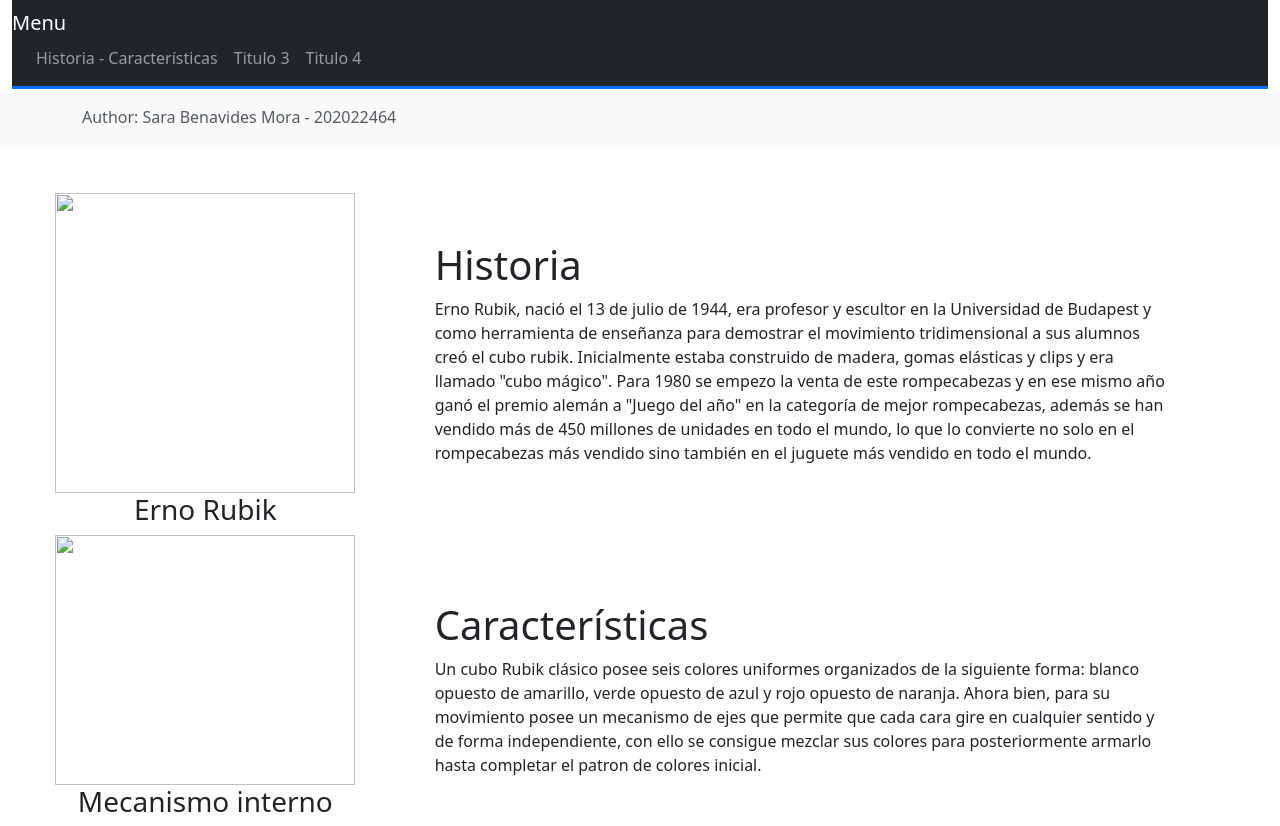
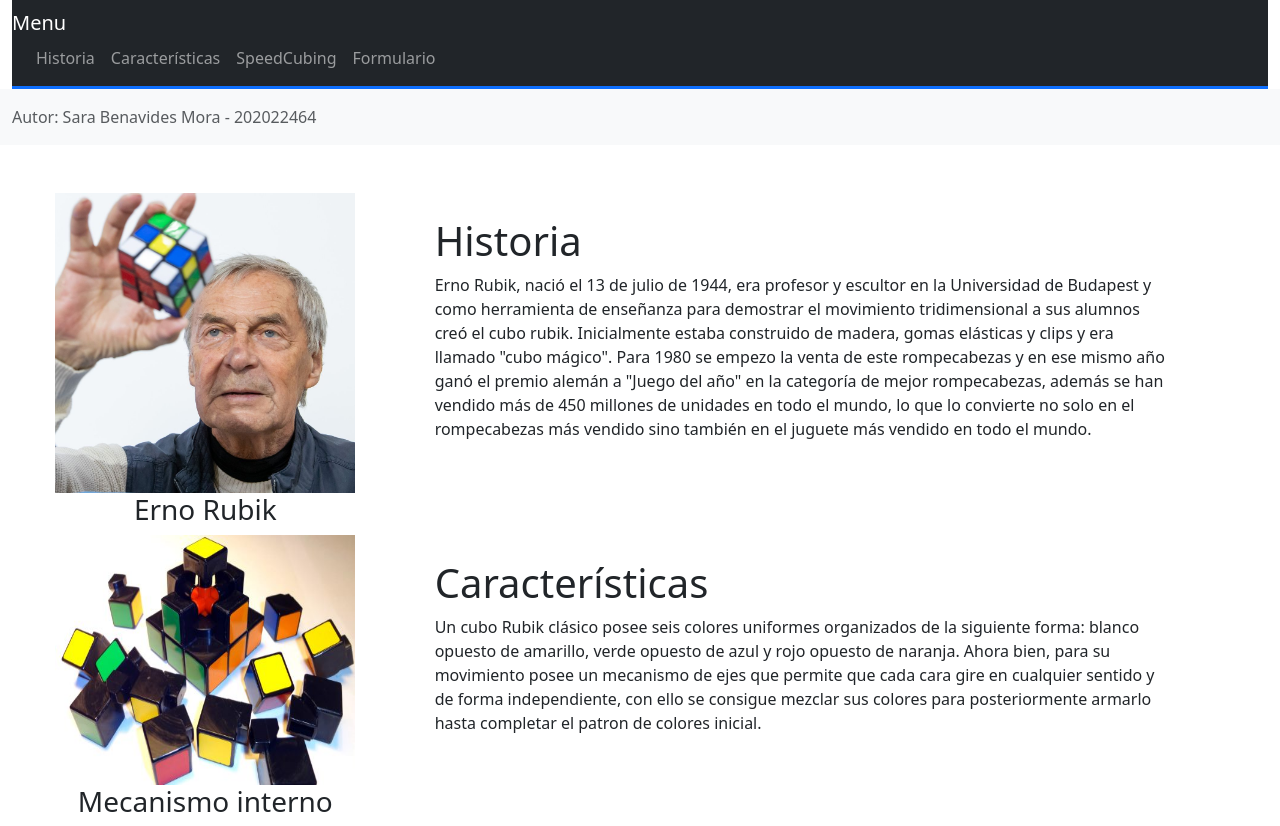
Before and after one commit to sarabemora/Taller_HTML_CSS_BootStrap, a plain HTML site: page Taller_HTML/index.html in a window 1280 px wide. Drawn offline with nearby package versions, Linux system fonts and the light colour scheme; a script that the page names is missing.

Commit message:
avance pagina

```diff
--- a/Taller_HTML/index.html
+++ b/Taller_HTML/index.html
@@ -3,7 +3,7 @@
 <head>
     <meta charset='utf-8'>
     <meta http-equiv='X-UA-Compatible' content='IE=edge'>
-    <title>SpeedCubing</title>
+    <title>Cubo Rubik</title>
     <meta name='viewport' content='width=device-width, initial-scale=1'>
     <link rel='stylesheet' type='text/css' media='screen' href='main.css'>
     <script src='main.js'></script>
@@ -24,15 +24,19 @@
 
                     <ul class="navbar-nav ms-3">
                         <li class="nav-item">
-                            <a class="nav-link" href="#">Historia - Características</a>
+                            <a class="nav-link" href="#">Historia</a>
                         </li>
 
                         <li class="nav-item">
-                            <a class="nav-link" href="#">Titulo 3</a>
+                            <a class="nav-link" href="#">Características</a>
                         </li>
 
                         <li class="nav-item">
-                            <a class="nav-link" href="#">Titulo 4</a>
+                            <a class="nav-link" href="#">SpeedCubing</a>
+                        </li>
+
+                        <li class="nav-item">
+                            <a class="nav-link" href="#">Formulario</a>
                         </li>
                     </ul>
 
@@ -42,24 +46,23 @@
     </div>
 
     <footer class="footer mt-auto py-3 bg-light">
-        <div class="container">
-            <span class="text-muted">Author: Sara Benavides Mora - 202022464</span>
+        <div class="container-fluid">
+            <span class="text-muted">Autor: Sara Benavides Mora - 202022464</span>
         </div>
     </footer>
 
     <br/>
     <br/>
     <div class="row">
+
         <div class="col-12 col-md-4 text-center">
-            <img src="erno.jpg" width="300" height="300">
+            <img src="./img/erno.jpg" width="300" height="300">
             <h3>Erno Rubik</h3>
-            <img src="mecanismo-cubo.jpg" width="300" height="250">
-            <h3>Mecanismo interno</h3>
         </div>
+
         <div class="col-12 col-md-7 text-left">
             <br/>
-            <br/>
-            <h1>Historia</h1>
+            <h1 id="historia">Historia</h1>
             <p>
                 Erno Rubik, nació el 13 de julio de 1944, era profesor y escultor en la Universidad de Budapest y como herramienta de enseñanza
                 para demostrar el movimiento tridimensional a sus alumnos creó el cubo rubik. Inicialmente estaba construido de madera,
@@ -67,12 +70,20 @@
                 el premio alemán a "Juego del año" en la categoría de mejor rompecabezas, además se han vendido más de 450 millones de unidades
                 en todo el mundo, lo que lo convierte no solo en el rompecabezas más vendido sino también en el juguete más vendido en todo el mundo.
             </p>
+        </div>
+
+    </div>
+
+    <div class="row">
+
+        <div class="col-12 col-md-4 text-center">
+            <img src="./img/mecanismo-cubo.jpg" width="300" height="250">
+            <h3>Mecanismo interno</h3>
+
+        </div>
+        <div class="col-12 col-md-7 text-left">
             <br/>
-            <br/>
-            <br/>
-            <br/>
-            <br/>
-            <h1>Características</h1>
+            <h1 id="caracteristicas">Características</h1>
             <p>
                 Un cubo Rubik clásico posee seis colores uniformes organizados de la siguiente forma: blanco opuesto de amarillo, verde opuesto de
                 azul y rojo opuesto de naranja. Ahora bien, para su movimiento posee un mecanismo de ejes que permite que cada cara gire en cualquier sentido
```
